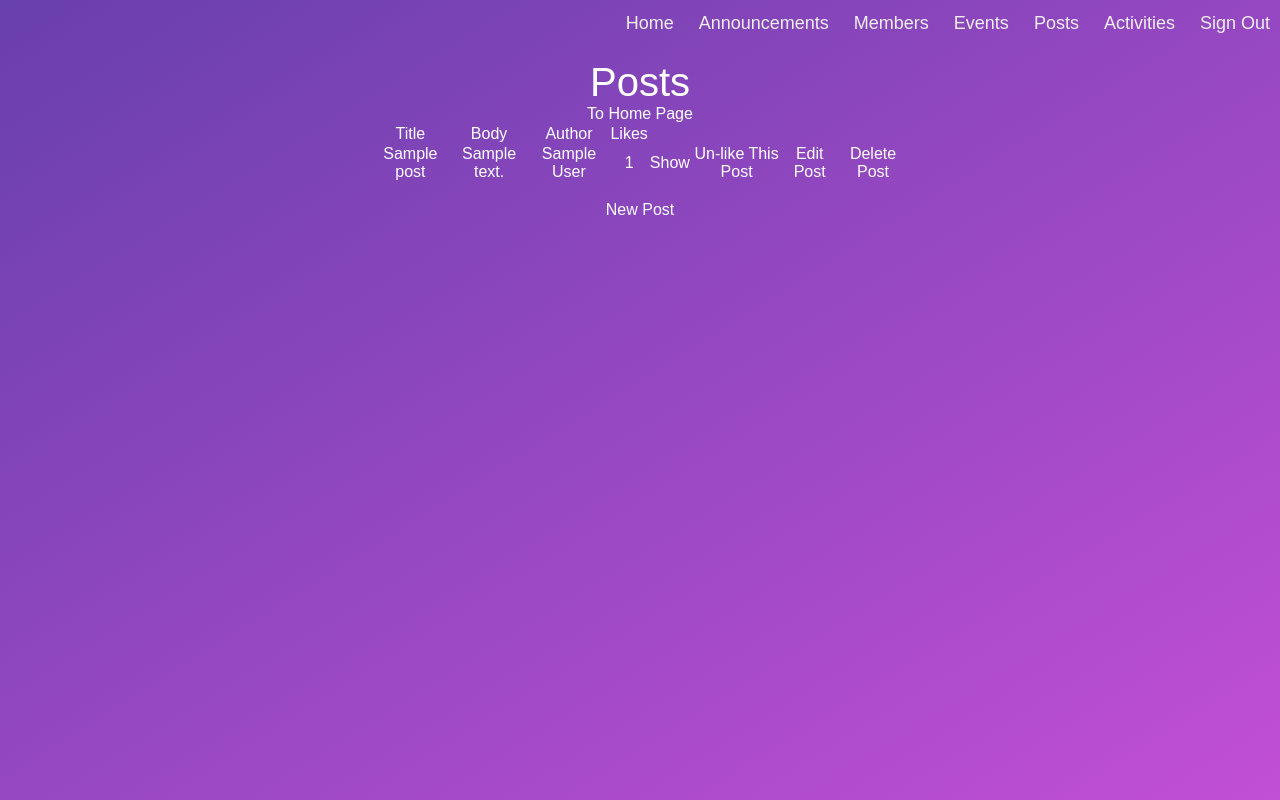
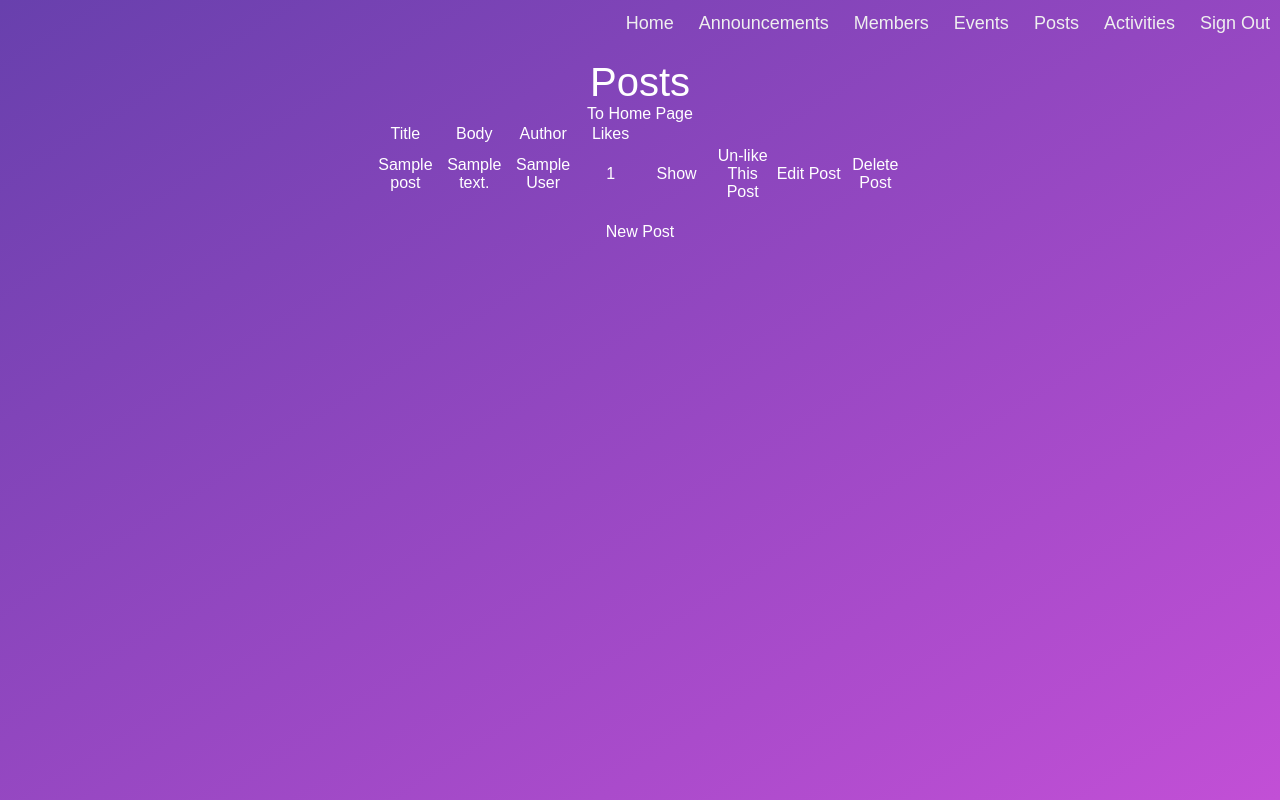
Before and after one commit to andreww-han/CSCE431-Project, a Rails app: page /posts in a window 1280 px wide. Run offline with Rails 7, Linux system fonts and the light colour scheme; a user stored in the database is signed in; tables that the repository leaves empty hold one stand-in row (values such as "Sample post"); style sheets or scripts are compiled from the project's sources; some web fonts are replaced.

Commit message:
Update application.css

```diff
--- a/app/assets/stylesheets/application.css
+++ b/app/assets/stylesheets/application.css
@@ -124,16 +124,6 @@
    transition-duration: 0.25s;
    font-weight: 300;
  }
-
- input[type="checkbox" i] {
-  background-color: initial;
-  cursor: default;
-  appearance: auto;
-  box-sizing: border-box;
-  padding: initial;
-  border: initial;
-
-}
 
  form input:hover, form textarea:hover, form select:hover {
    background-color: rgba(255, 255, 255, 0.4);
@@ -330,3 +320,11 @@ a{
 .box > .underline::before{
   background-color: #c24fd6;
 }
+
+/*  ------------------------- table spacing styles ------------------------- */
+table tr td {
+  padding-top: 2px;
+  padding-bottom: 2px;
+  min-width: 40px;
+  width: 70px;
+}
```
